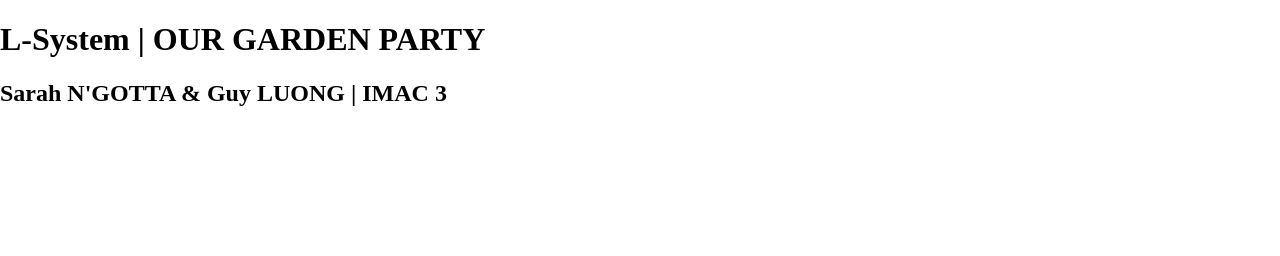
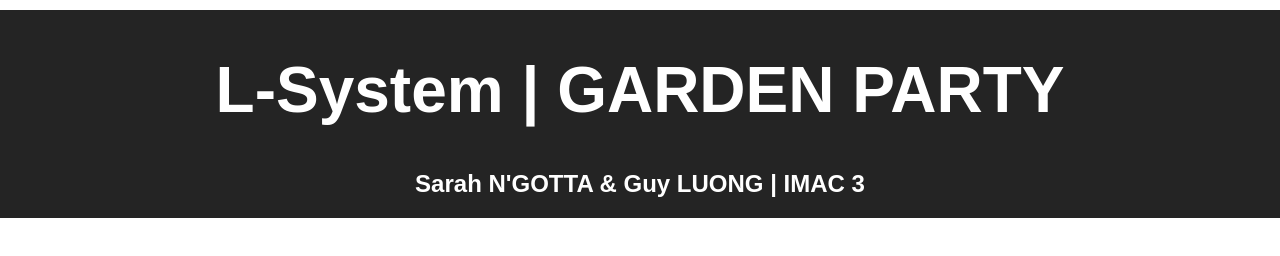
Before and after one commit to firisthetraveller/trees, a website built with Vite: page index.html in a window 1280 px wide. Built offline with nearby package versions, Linux system fonts and the light colour scheme.

Commit message:
html-css

```diff
--- a/index.html
+++ b/index.html
@@ -3,13 +3,13 @@
 	<head>
 		<meta charset="utf-8">
 		<title>Garden Party</title>
-		<style>
-			body { margin: 0; }
-		</style>
+		<link href="style.css" rel="stylesheet" />
 	</head>
 	<body>
+		<div class="infos">
+			<h1>L-System | GARDEN PARTY</h1>
+			<h2>Sarah N'GOTTA & Guy LUONG | IMAC 3</h2>
+		</div>
 		<script type="module" src="/main.js"></script>
-		<h1>L-System | OUR GARDEN PARTY</h1>
-		<h2>Sarah N'GOTTA & Guy LUONG | IMAC 3</h2>
 	</body>
 </html>
--- /dev/null
+++ b/style.css
@@ -0,0 +1,26 @@
+body { margin: 0; }
+
+.infos{
+    position: absolute;
+	top: 10px;
+	width: 100%;
+	text-align: center;
+	z-index: 0;
+	display:block;
+    color:white;
+    background-color: #242424;
+}
+
+h1 {
+    font-family: 'Bebas Neue', sans-serif;
+    font-size:4em;
+}
+h2{
+    font-family: 'Rubik', sans-serif;
+}
+p{
+    font-family: 'Rubik', sans-serif;
+    max-width: 50%;
+    margin: auto;
+    text-align: center;
+}
```
Also changed, not shown: 1 other file.
